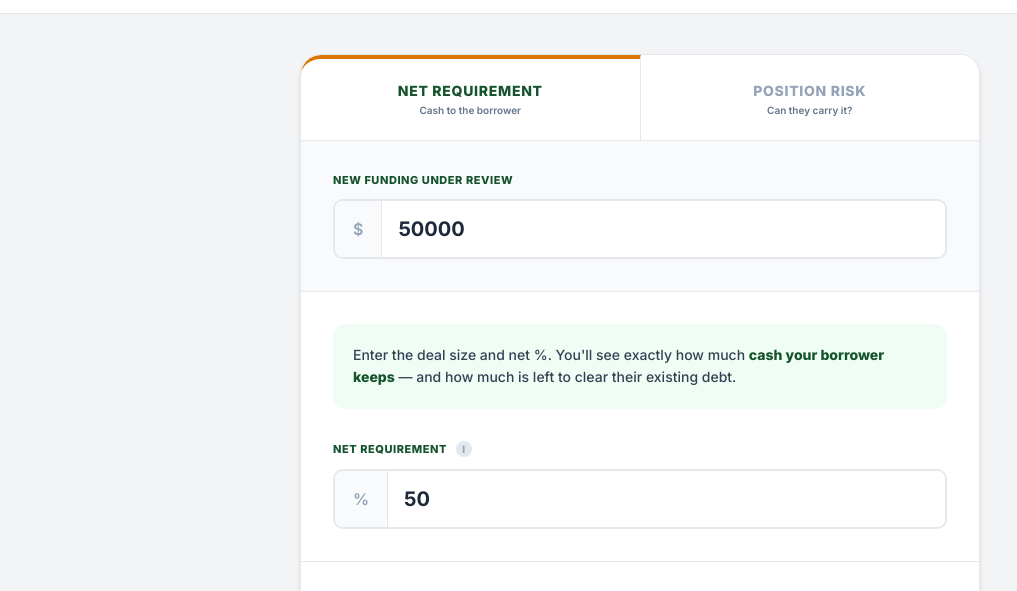
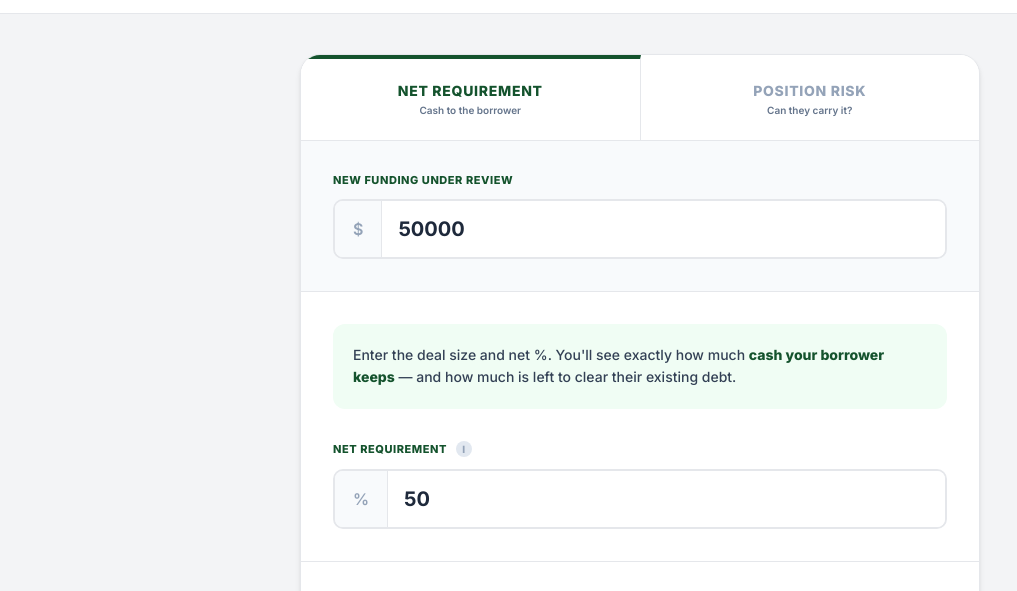
Before and after one commit to ReggieRouter/ReggieRouter.github.io, a plain HTML site: page calculators/FundabilityCalculator.html in a window 1280 px wide. Shown: the part 42-633 px from the top of the page, without its empty margins (0-1017 px from the left). Drawn offline with Linux system fonts and the light colour scheme.

Commit message:
style: fix Fundability tab colors and corner artifacts
- Changed active tab accent border from brownish/orange to brand forest green (#14532D).
- Added overflow:hidden to tool container to fix white bleed at rounded corners.
- Simplified tab border-radius inheritance for cleaner edges.

```diff
--- a/calculators/FundabilityCalculator.html
+++ b/calculators/FundabilityCalculator.html
@@ -43,6 +43,7 @@
             border: 1px solid var(--lp-border);
             border-radius: 20px;
             box-shadow: 0 4px 6px -1px rgba(0, 0, 0, 0.1), 0 2px 4px -1px rgba(0, 0, 0, 0.06);
+            overflow: hidden; /* Fixes corner bleeding */
         }
 
         /* Tabs */
@@ -71,12 +72,11 @@
             align-items: center;
             line-height: 1.2;
         }
-        .lp-tab:first-child { border-top-left-radius: 20px; border-right: 1px solid var(--lp-border); }
-        .lp-tab:last-child { border-top-right-radius: 20px; }
+        .lp-tab:first-child { border-right: 1px solid var(--lp-border); }
 
         .lp-tab.active {
             color: var(--lp-green);
-            border-top-color: #D97706; /* Golden orange accent */
+            border-top-color: var(--lp-green); /* Changed from golden-orange to brand green */
             background: #fff;
         }
         .lp-tab-sub {
```
